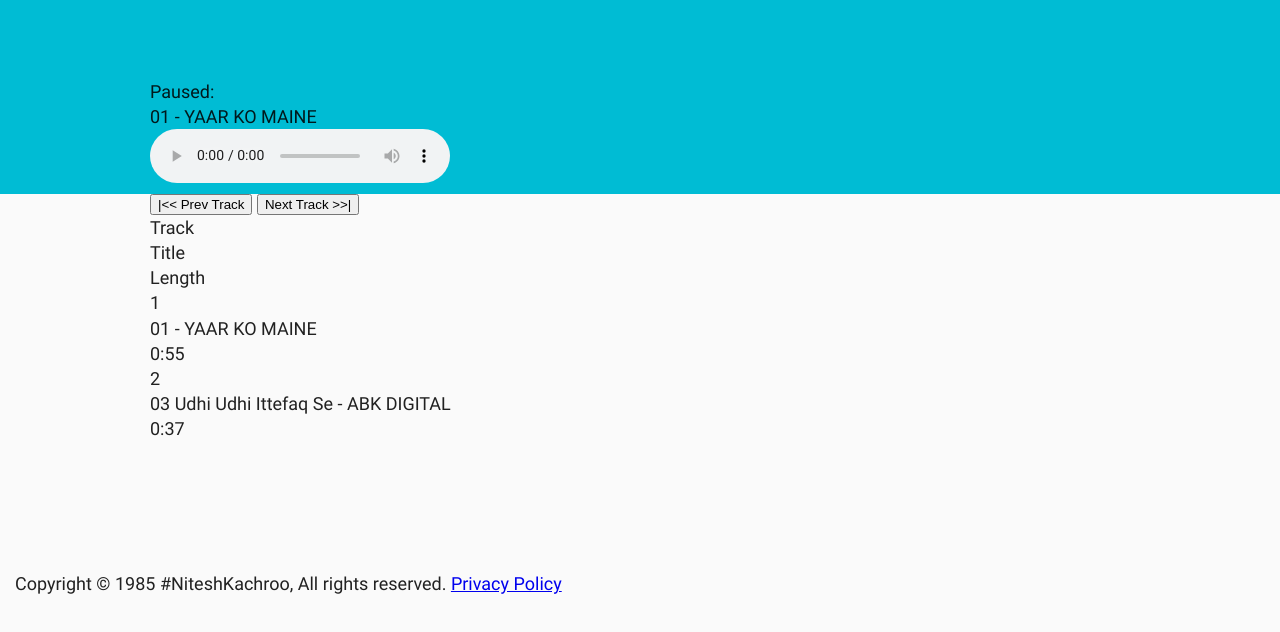
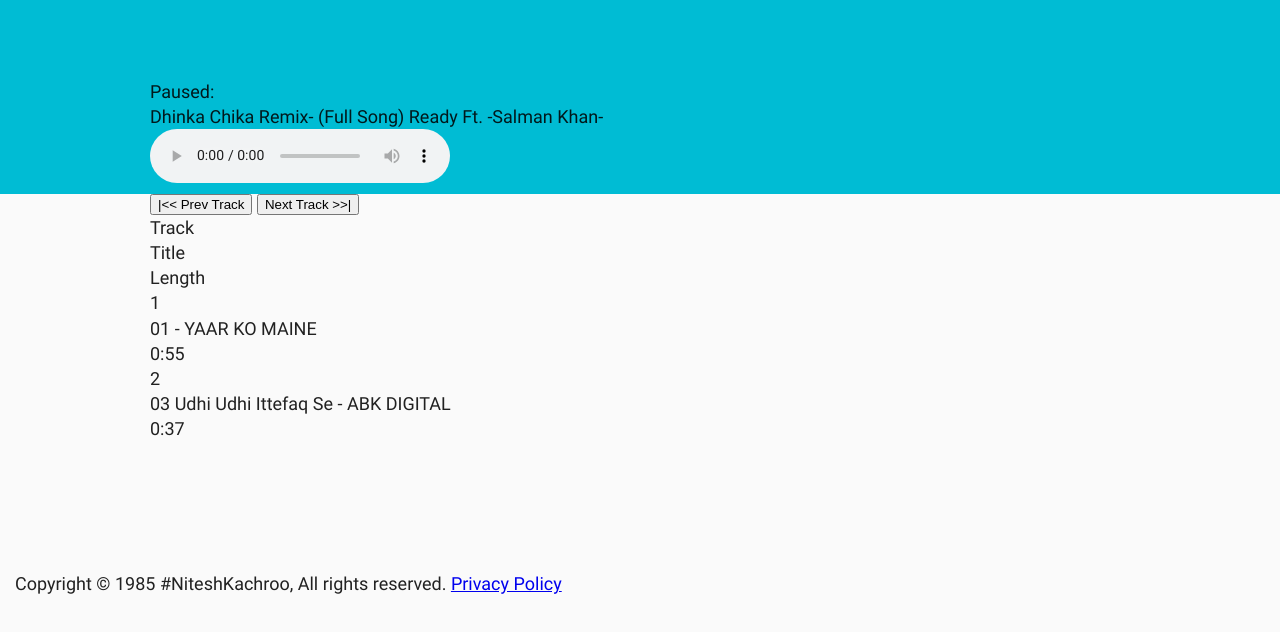
Before and after one commit to nickpricks/tp-nw-play, a plain HTML site: page local.html in a window 1280 px wide. Shown: the part 106-738 px from the top of the page. Drawn offline with Linux system fonts and the light colour scheme.

Commit message:
:construction: men at work

```diff
--- a/local.html
+++ b/local.html
@@ -91,29 +91,22 @@
                     tracks = [
                         {
                             "track": 1,
-                            "name": "01 - YAAR KO MAINE",
+                            "name": "Dhinka Chika Remix- (Full Song) Ready Ft. -Salman Khan-",
                             "length": "00:55",
-                            "file": "01 - YAAR KO MAINE"
+                            "file": "Dhinka Chika Remix- (Full Song) Ready Ft. -Salman Khan-"
                         },
                         {
                             "track": 2,
-                            "name": "03 Udhi Udhi Ittefaq Se - ABK DIGITAL",
+                            "name": "Most Powerful Devi Mantra --WARNING--",
                             "length": "00:37",
-                            "file": "03 Udhi Udhi Ittefaq Se - ABK DIGITAL"
-                        }/*,
+                            "file": "Most Powerful Devi Mantra --WARNING--"
+                        },
                         {
                             "track": 3,
-                            "name": "Happy Birthday Variation: In the style of Tango",
+                            "name": "Roshwalla Myaene Dilbaro - Aabha Hanjura & Sufistication - Music Mojo Season 3 -",
                             "length": "01:05",
-                            "file": "03_Happy_Birthday_Variation_In_The"
-                        },
-                        {
-                            "track": 4,
-                            "name": "Wedding March Variation 2",
-                            "length": "00:40",
-                            "file": "04_Wedding_March_2"
-                        },
-                        {"track": 5, "name": "Random Classical", "length": "00:59", "file": "05_AFI_com"}*/
+                            "file": "Roshwalla Myaene Dilbaro - Aabha Hanjura & Sufistication - Music Mojo Season 3 -"
+                        }
                     ],
                     trackCount = tracks.length,
                     npAction = $('#npAction'),
@@ -179,9 +172,6 @@
                         loadTrack(id);
                         audio.play();
                     };
-            if (audio.canPlayType('audio/ogg')) {
-                extension = '.ogg';
-            }
             if (audio.canPlayType('audio/mpeg')) {
                 extension = '.mp3';
             }
```
Also changed, not shown: 1 other file.
